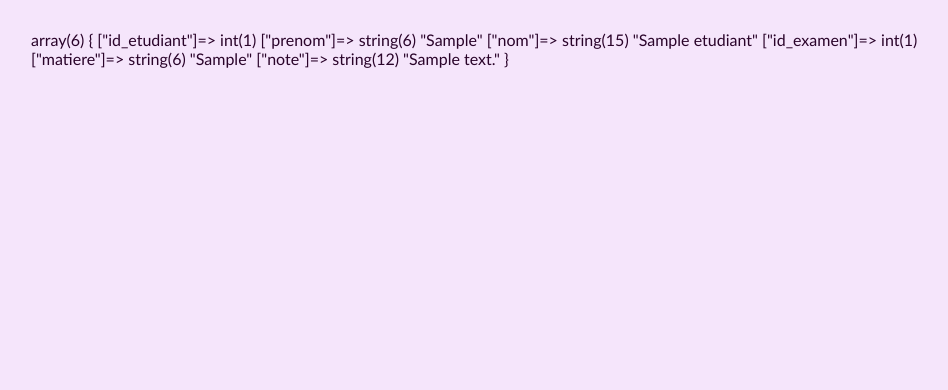
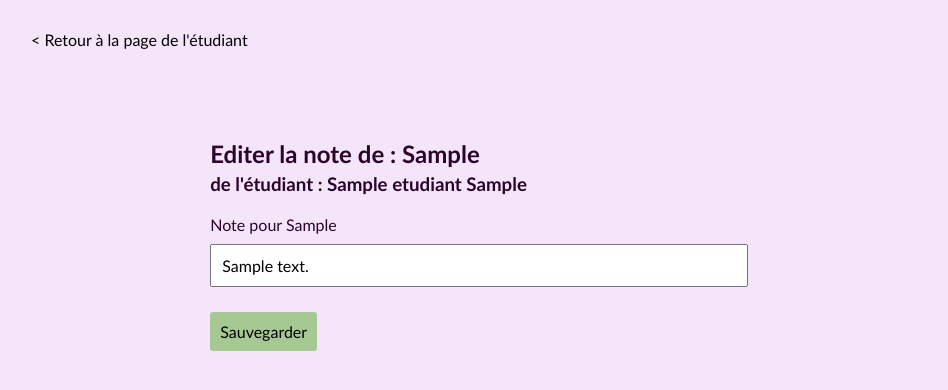
Before and after one commit to anastasiiaal/ecf-3_backend, a PHP site: page /templates/update.php?id=1&exam=1 in a window 1280 px wide. Shown: the top 390 px of the page, without its empty margins (161-1109 px from the left). Run offline with PHP 8.4, Linux system fonts and the light colour scheme; tables that the repository leaves empty or names only in its code hold one stand-in row (values such as "Sample post").

Commit message:
:seven: seventh commit
update functionality started

```diff
--- a/styles/main.css
+++ b/styles/main.css
@@ -28,6 +28,7 @@ button[type=submit] {
 }
 table {
     margin: 30px auto 30px 0;
+    width: 100%;
 }
 table.main-table th {
     border-top: 1px solid #998d99;
@@ -41,6 +42,7 @@ table.main-table th, table.main-table td {
 table.student-table {
     padding: 0 10px;
     text-align: left;
+    width: auto;
 }
 table.student-table td {
     width: 100px;
@@ -90,3 +92,33 @@ a.backend-delete:hover {
     font-weight: bold;
     background-color: #998d994f;
 }
+/* page update */
+form.update-info {
+    width: 60%;
+    margin: 50px auto;
+}
+div.input-div {
+    display: flex;
+    flex-direction: column;
+    margin-bottom: 15px;
+}
+div.input-div > label {
+    margin-bottom: 10px;
+}
+form.update-info input {
+    font-family: Calibri, 'Trebuchet MS', sans-serif;
+    font-size: 16px;
+    padding: 10px;
+}
+input.update-btn {
+    padding: 8px 15px;
+    border-radius: 3px;
+    transition: all .2s ease-in-out;
+    border: none;
+    background-color: #5caf3283;
+    margin-top: 10px;
+}
+input.update-btn:hover {
+    cursor: pointer;
+    background-color: #5caf32;
+}
--- a/templates/head.php
+++ b/templates/head.php
@@ -6,5 +6,5 @@
     <meta name="viewport" content="width=device-width, initial-scale=1.0">
     <link rel="stylesheet" href="https://cdnjs.cloudflare.com/ajax/libs/font-awesome/4.7.0/css/font-awesome.min.css">
     <link rel="stylesheet" href="<?= basename($_SERVER['PHP_SELF']) == 'index.php' ? 'styles/main.css' : '../styles/main.css' ?>">
-    <title>Students table</title>
+    <title><?= isset($titlePage) ? $titlePage : 'Students table'; ?></title>
 </head>
--- a/templates/student.php
+++ b/templates/student.php
@@ -5,6 +5,7 @@
 <?php
 
 require_once('../db/connect.php');
+$titlePage = "Fiche personnelle";
 require_once('head.php');
 
 if(isset($_GET['id'])) {
--- /dev/null
+++ b/templates/update-note.php
@@ -0,0 +1,3 @@
+<?php
+    require_once('../db/connect.php');
+    require_once('head.php');
--- /dev/null
+++ b/templates/update-student.php
@@ -0,0 +1,3 @@
+<?php
+    require_once('../db/connect.php');
+    require_once('head.php');
--- a/templates/update.php
+++ b/templates/update.php
@@ -1,9 +1,11 @@
 <?php
     require_once('../db/connect.php');
+    $titlePage = "Modifier information";
     require_once('head.php');
 ?>
 <body>
     <div class="container">
+    <a href="javascript:history.go(-1)" style="margin-bottom: 40px;">< Retour à la page de l'étudiant</a>
         <?php
             if(isset($_GET['id'])) {                 // if there is an ID get parameter
                 $idStudent = $_GET['id'];            // put its value into variable
@@ -17,23 +19,50 @@
                         WHERE st.id_etudiant = $idStudent AND ex.id_examen = $idExam
                     ");
                     $queryExam = $query->fetch(PDO::FETCH_ASSOC);
-                    var_dump($queryExam);
+                    // var_dump($queryExam);
                 } else if(count($_GET) === 1) {     // if EXAM get is not set AND there is only one get parameter (the ID one)
                     $query = $db->query("
                         SELECT * FROM `etudiants` WHERE id_etudiant = $idStudent
                     ");
                     $queryStudent = $query->fetch(PDO::FETCH_ASSOC);
-                    var_dump($queryStudent);
+                    // var_dump($queryStudent);
                 } else {                           // if there are many get parameters and they are different from ID && EXAM -> back to index.php
                     header("Location: ../index.php");
                 }
 
-                // if(!$queryStudent || (!$queryExam && !$queryStudent)) {                      // if there is nothing in the query -> back to index.php
-                //     header("Location: ../index.php");
-                // }
-
             } else {                               // if the id parameter is not set -> back to index.php
                 header("Location: ../index.php");
+            }
+
+            if(!isset($queryExam) && isset($queryStudent)) {
+                // echo "let's correct student info";
+                ?>
+                <form class="update-info" action="update-student.php" method="post">
+                    <h2 style="margin-bottom: 20px;">Modifier étudiant : <?= $queryStudent['nom'] ?> <?= $queryStudent['prenom'] ?></h2>
+                    <div class="input-div">
+                        <label for="nom">Nom de l'étudiant</label>
+                        <input type="text" name="nom" id="nom" value="<?= $queryStudent['nom'] ?>">
+                    </div>
+                    <div class="input-div">
+                        <label for="prenom">Prénom de l'étudiant</label>
+                        <input type="text" name="prenom" id="prenom" value="<?= $queryStudent['prenom'] ?>">
+                    </div>
+                    <input type="submit" name="submit" value="Sauvegarder" class="update-btn">
+                </form>
+                <?php
+            } else if (isset($queryExam) && !isset($queryStudent)) {
+                // echo "let's correct note";
+                ?>
+                <form class="update-info" action="update-note.php" method="post">
+                    <h2 style="margin-bottom: 5px;">Editer la note de : <?= $queryExam['matiere'] ?></h2>
+                    <h3 style="margin-bottom: 20px;">de l'étudiant : <?= $queryExam['nom'] ?> <?= $queryExam['prenom'] ?></h3>
+                    <div class="input-div">
+                        <label for="note">Note pour <?= $queryExam['matiere'] ?></label>
+                        <input type="text" name="note" id="note" value="<?= $queryExam['note'] ?>">
+                    </div>
+                    <input type="submit" name="submit" value="Sauvegarder" class="update-btn">
+                </form>
+                <?php
             }
         ?>
     </div>
```
